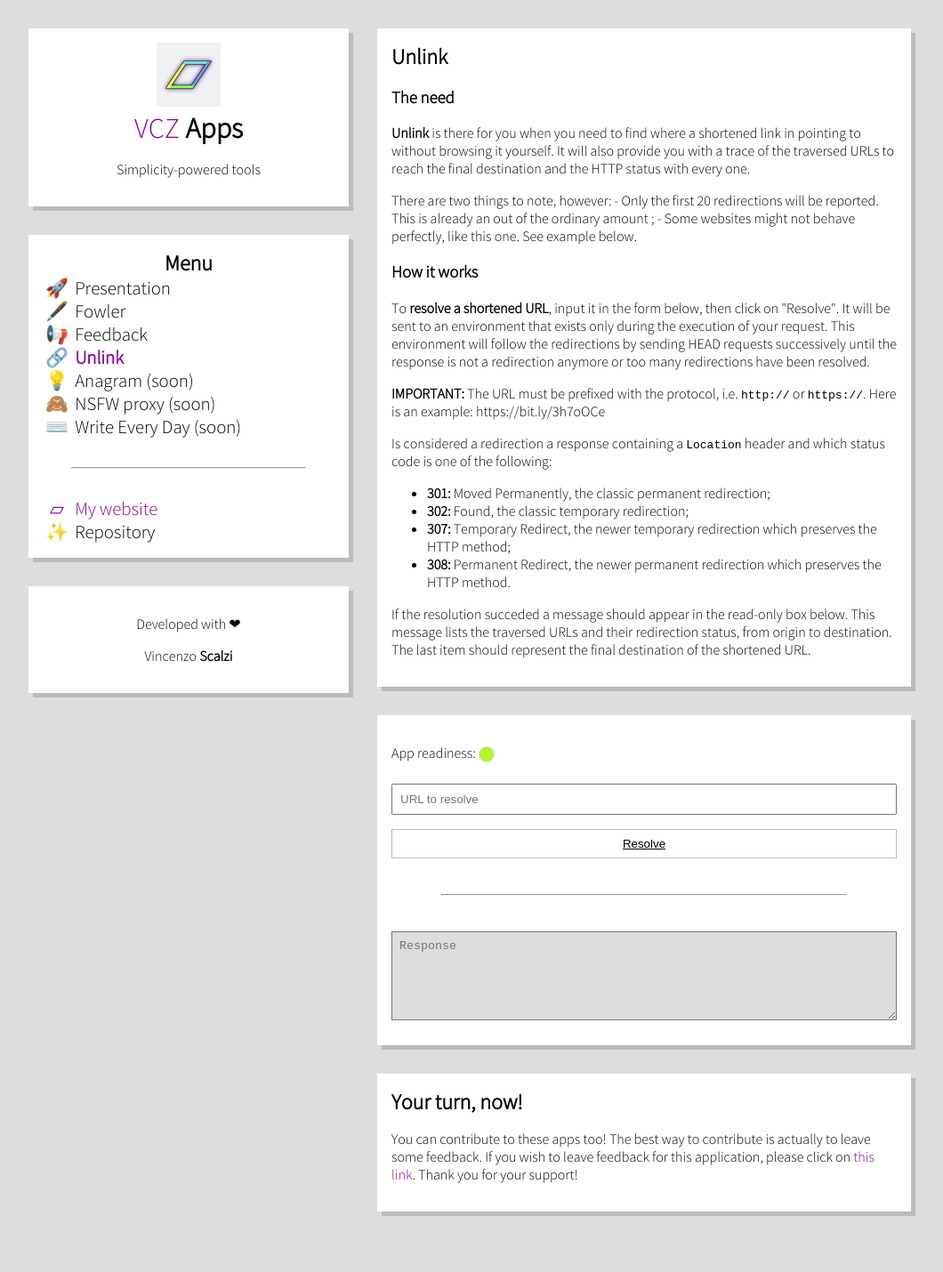
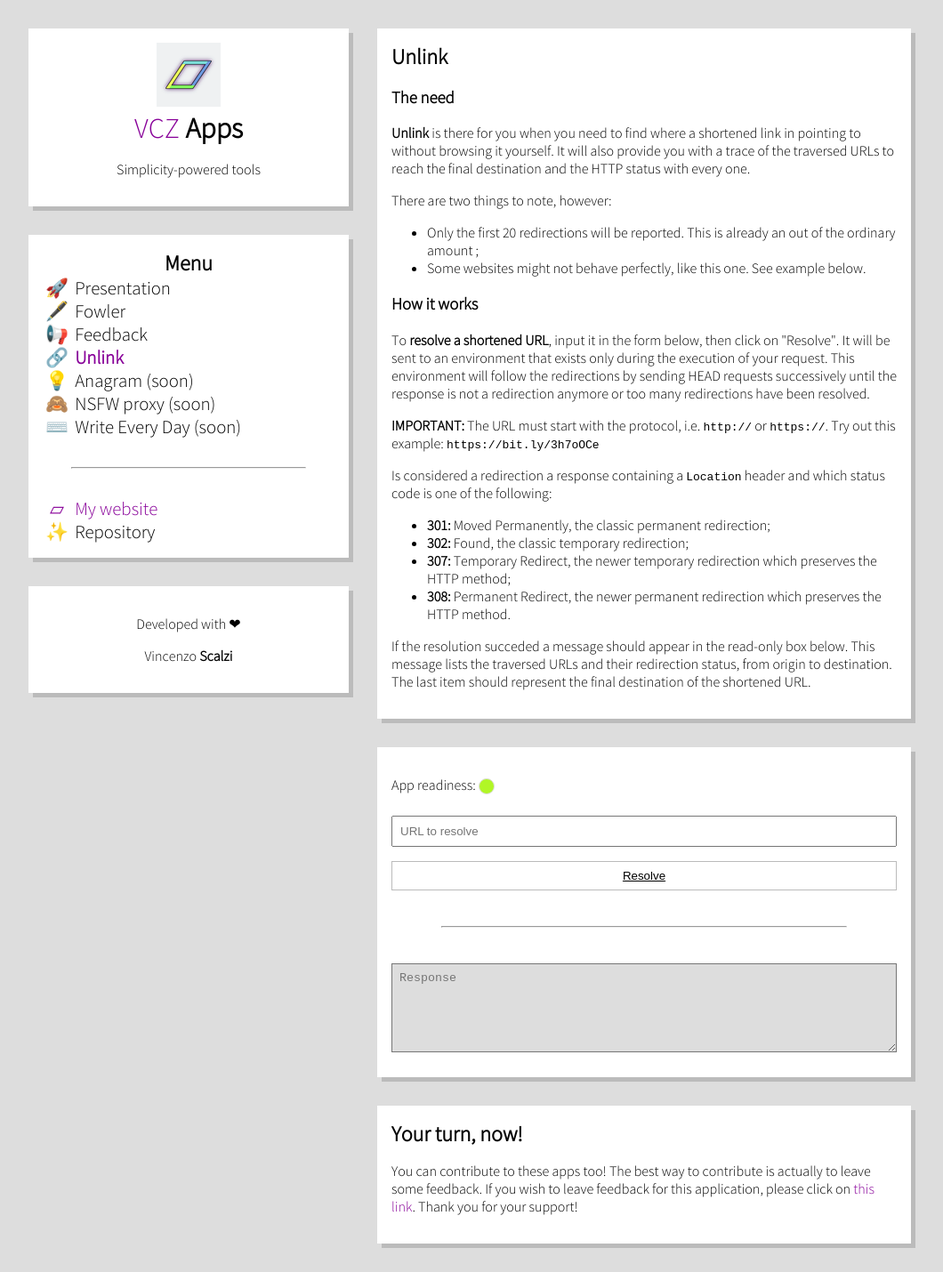
Before and after one commit to vcz-fr/apps, a Jekyll site: the page built from unlink/index.html, in a window 1280 px wide. Shown: the whole page at 89% size, without its empty margins (112-1172 px from the left). Built offline with Jekyll 4.4.1, drawn with Linux system fonts in a browser that asks for light colours; before the commit the page ends 1394 px from its top, so only the background shows below that.

Commit message:
Update index.html

```diff
--- a/unlink/index.html
+++ b/unlink/index.html
@@ -13,8 +13,10 @@ active: unlink
     </p>
     <p>
         There are two things to note, however:
-        - Only the first 20 redirections will be reported. This is already an out of the ordinary amount ;
-        - Some websites might not behave perfectly, like this one. See example below.
+        <ul>
+            <li>Only the first 20 redirections will be reported. This is already an out of the ordinary amount ;</li>
+            <li>Some websites might not behave perfectly, like this one. See example below.</li>
+        </ul>
     </p>
 
     <h3>How it works</h3>
@@ -25,8 +27,8 @@ active: unlink
         have been resolved.
     </p>
     <p>
-        <b>IMPORTANT:</b> The URL must be prefixed with the protocol, i.e. <code>http://</code> or
-        <code>https://</code>. Here is an example: https://bit.ly/3h7oOCe
+        <b>IMPORTANT:</b> The URL must start with the protocol, i.e. <code>http://</code> or <code>https://</code>.
+        Try out this example: <code>https://bit.ly/3h7oOCe</code>
     </p>
     <p>
         Is considered a redirection a response containing a <code>Location</code> header and which status code is one of
```
